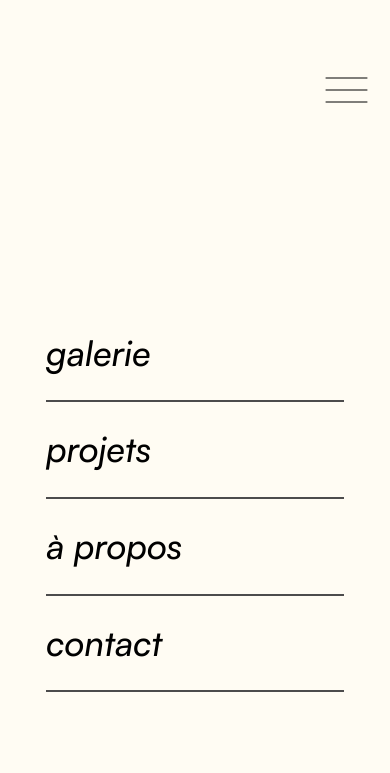
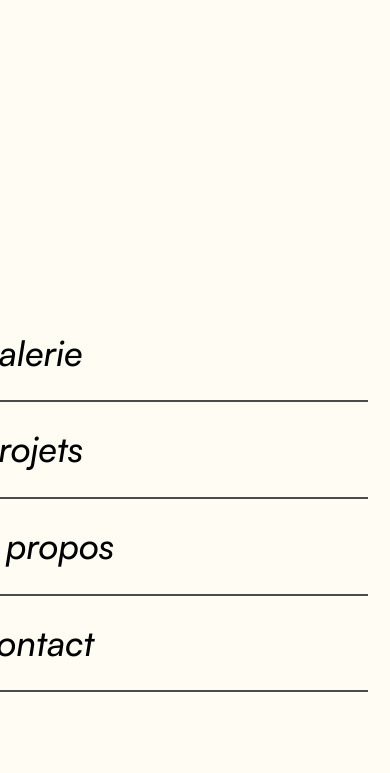
Before and after one commit to leonieschmutz/portfolio, a website built with Parcel: page src/apropos.html in a window 390 px wide. Both pictures are taken after a click on the picture 346 px from the left and 90 px from the top of the page. Shown: the top 773 px of the page. Built offline with nearby package versions, Linux system fonts and the light colour scheme.

Commit message:
mise a jour du burger menu

```diff
--- a/src/js/main.js
+++ b/src/js/main.js
@@ -21,9 +21,9 @@ const swiper = new Swiper(".swiper-container", {
 var button = document.querySelector(".header-nav-mobile-button");
 var menu = document.querySelector(".header-nav-mobile-link");
 var body = document.querySelector("body");
+
 var openMenu = function () {
   menu.classList.toggle("is-open");
-  button.classList.toggle("is-active");
   body.classList.toggle("is-blocked");
 };
 
--- a/src/scss/modules/_header.scss
+++ b/src/scss/modules/_header.scss
@@ -46,21 +46,28 @@ header {
     position: absolute;
     right: 22px;
   }
-
+}
 // .header-nav-mobile-button.is-active {
 //   ajouter transition burger menu
 // }
+.header-nav {
+  position: relative;
+}
 
 .header-nav-mobile-link {
   background-color: var(--white-color);
-    display: none;
+  display: flex;
   flex-direction: column;
   justify-content: center;
   flex-wrap: nowrap;
   opacity: 0;
-    transition: opacity 0.4s;
   height: 100vh;
-    z-index: 11;
+  width: 100%;
+  z-index: 10;
+  position: absolute;
+  display: flex;
+  right: -100%;
+  transition: opacity 0.5s, right 0.5s;
   a {
     color: #000;
     font-family: Satoshi;
@@ -79,9 +86,41 @@ header {
 
 .header-nav-mobile-link.is-open {
   opacity: 1;
-    display: flex;
+  right: 22px;
 }
-}
+
+// .header-nav-mobile-link {
+//   background-color: red;
+//   flex-direction: column;
+//   justify-content: center;
+//   flex-wrap: nowrap;
+//   opacity: 0;
+//   height: 100vh;
+//   z-index: 11;
+//   position: absolute;
+//   display: flex;
+//   right: 0;
+//   transition: opacity 0.5s, right 0.5s;
+//   a {
+//     color: #000;
+//     font-family: Satoshi;
+//     font-size: 35px;
+//     font-style: italic;
+//     font-weight: 400;
+//     line-height: 82.28%;
+//     padding: 33px 0;
+//     border-bottom: 2px solid var(--main-text-color);
+//   }
+
+//   a:hover {
+//     font-style: normal;
+//   }
+// }
+
+// .header-nav-mobile-link.is-open {
+//   opacity: 1;
+//   right: 22px;
+// }
 
 .header-nav-desktop {
   margin-top: 35px;
@@ -106,7 +145,3 @@ header {
     justify-content: flex-end;
   }
 }
-
-.header-nav :last-child {
-  margin-right: 0;
-}
```
Also changed, not shown: src/index.html (+2 -0 lines). Lines whose indentation alone changed are shown as unchanged.
